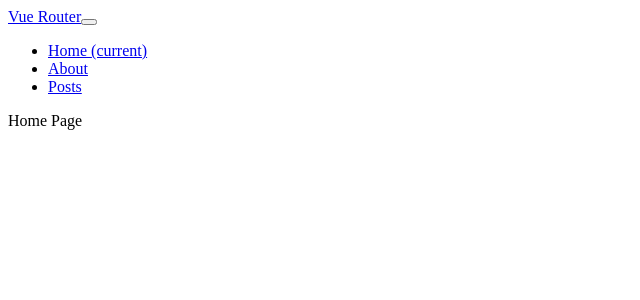
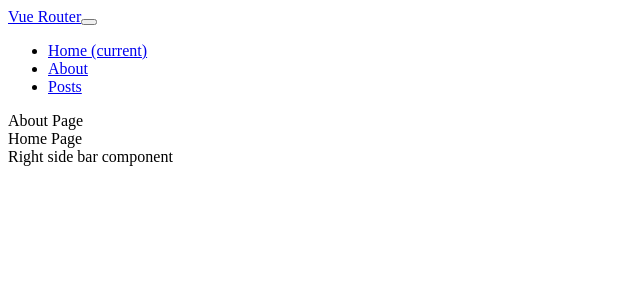
Before and after one commit to VarduhiGalstyan/vue3-composition, a Vue app: page /#/ in a window 1280 px wide. Shown: the top 300 px of the page, without its empty margins (0-640 px from the left). Built offline with nearby package versions, Linux system fonts and the light colour scheme.

Commit message:
60. Named Views in the Vue Router in Vue 3 Composition API - Vue 3

```diff
--- a/src/App.vue
+++ b/src/App.vue
@@ -1,8 +1,12 @@
 <template>
   <HeaderComponent></HeaderComponent>
-  <div class="row">
-    <div class="col-md-12">
-      <router-view></router-view>
+  <div class="container">
+    <div class="row">
+      <router-view name ="LeftSideBar" class="col-md-2"></router-view>
+      <div class="col">
+        <router-view></router-view>
+      </div>
+      <router-view name="RightSideBar" class="col-md-2"></router-view>
     </div>
   </div>
 </template>
--- /dev/null
+++ b/src/components/LeftSideBar.vue
@@ -0,0 +1,3 @@
+<template>
+    <div>Left side bar component</div>
+</template>
--- /dev/null
+++ b/src/components/RightSideBar.vue
@@ -0,0 +1,3 @@
+<template>
+    <div>Right side bar component</div>
+</template>
--- a/src/main.js
+++ b/src/main.js
@@ -8,11 +8,23 @@
 import SingiePost from './Pages/SingiePost.vue';
 import PostComponent from './Pages/PostComponent.vue';
 import ProductComponent from './Pages/ProductComponent.vue';
+import LeftSideBar from './components/LeftSideBar.vue';
+import RightSideBar from './components/RightSideBar.vue';
 
 
 const routes = [
-   {path: '/', component: Home},
-   {path: '/about', component: About},
+   {path: '/', components: {
+      default: Home,
+      // LeftSideBar,
+      // RightSideBar
+      LeftSideBar: About,
+      RightSideBar,
+   }},
+   {path: '/about', components: {
+      default: About,
+      RightSideBar: LeftSideBar,
+      LeftSideBar: RightSideBar
+   }},
    {path: '/articles', name: 'posts', component: Posts, children: [
       {path: ':id', name: 'singlePost', component: SingiePost},
    ]},
```
